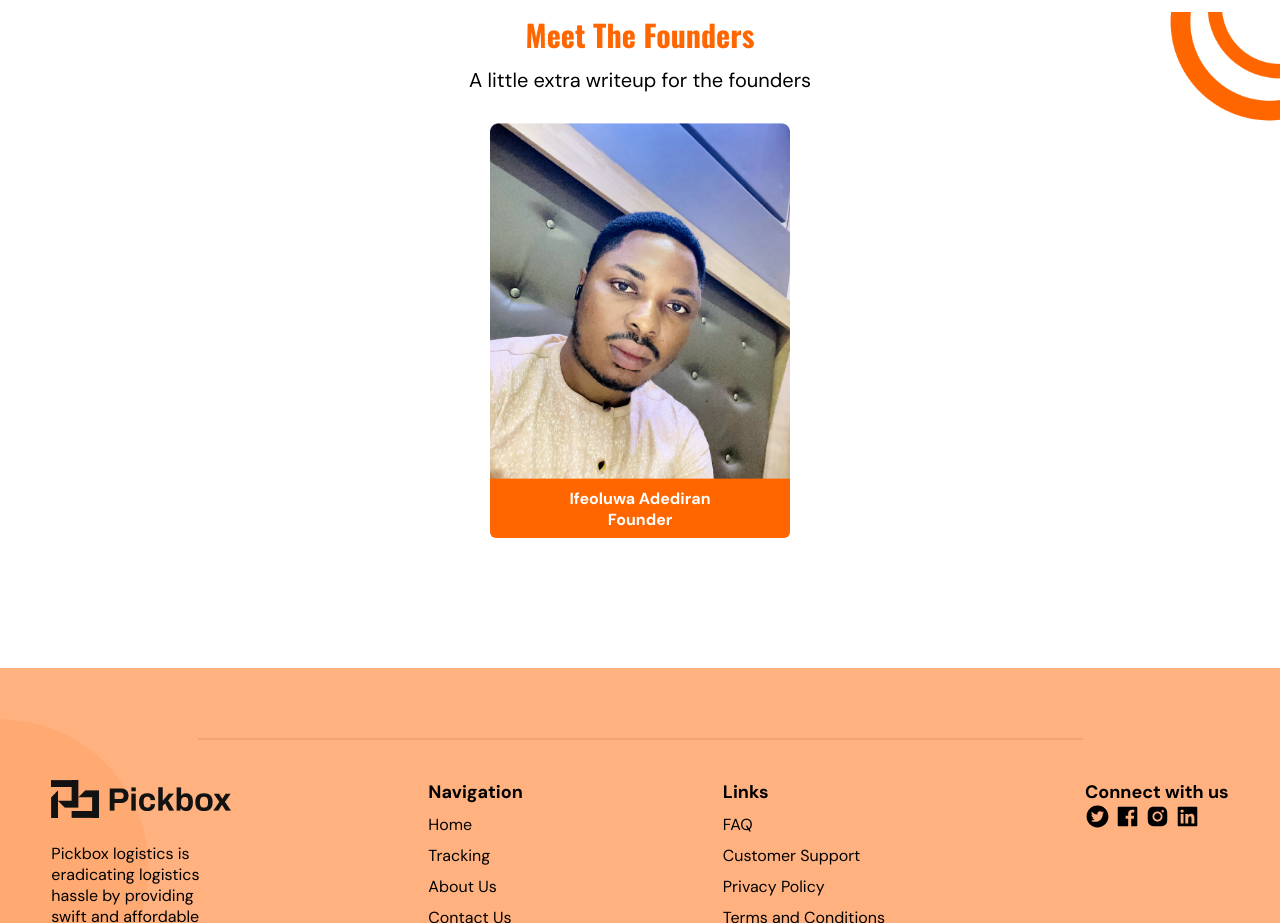
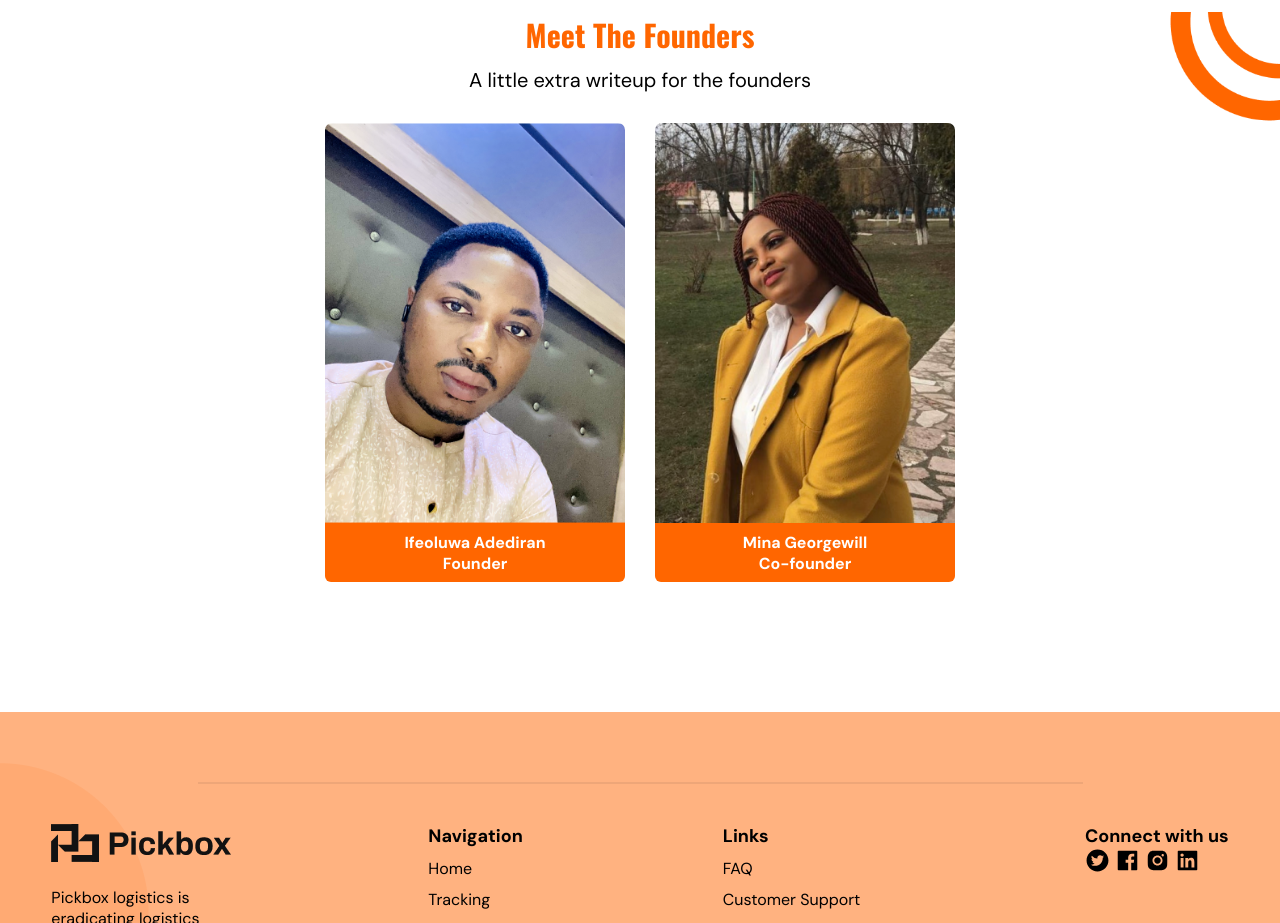
Before and after one commit to Pickbox-Project/Pickbox-frontend, a React (Create React App) app: page /aboutus in a window 1280 px wide. Shown: the part 840-1763 px from the top of the page. Built offline with nearby package versions, Linux system fonts and the light colour scheme.

Commit message:
Started styling the Founders Component

```diff
--- a/src/Components/Founders/Founders.css
+++ b/src/Components/Founders/Founders.css
@@ -28,8 +28,10 @@
 
 .founder-image {
     width: 300px;
-    border-top-right-radius: 6px;
-    border-top-left-radius: 6px;
+    height: 400px;
+    border-top-right-radius: 7px;
+    border-top-left-radius: 7px;
+    object-fit: cover;
 }
 
 .founder-info-text {
--- a/src/Components/Founders/Founders.jsx
+++ b/src/Components/Founders/Founders.jsx
@@ -1,7 +1,7 @@
 import React from "react";
 import "./Founders.css";
 import vectorRight from "../../Assets/images/vector right.png";
-import founderImage from "../../Assets/images/Adediran Ifeoluwa.png";
+import { foundersDatas } from "./data";
 
 const Founders = () => {
   return (
@@ -16,13 +16,21 @@ const Founders = () => {
         <h5>A little extra writeup for the founders</h5>
       </div>
       <div className="founders-gallery">
-        <div className="founders-card">
-          <img src={founderImage} alt="" className="founder-image" />
-          <div className="founder-info-text">
-            <h5 className="founder-name">Ifeoluwa Adediran</h5>
-            <h5 className="founder-role">Founder</h5>
+        {foundersDatas.map((foundersData) => (
+          <div className="founders-card">
+            <img
+              src={foundersData.founderImage}
+              alt=""
+              className="founder-image"
+            />
+            <div className="founder-info-text">
+              <h5 className="founder-name">{foundersData.founderName}</h5>
+              <h5 className="founder-role" key={foundersData.id}>
+                {foundersData.founderRole}
+              </h5>
+            </div>
           </div>
-        </div>
+        ))}
       </div>
     </div>
   );
--- /dev/null
+++ b/src/Components/Founders/data.js
@@ -0,0 +1,15 @@
+import founderImage from "../../Assets/images/Adediran Ifeoluwa.png";
+import coFounderImage from "../../Assets/images/Mina Georgewill.png";
+export const foundersDatas = [{
+        id: 1,
+        founderName: "Ifeoluwa Adediran",
+        founderImage: founderImage,
+        founderRole: "Founder",
+    },
+    {
+        id: 2,
+        founderName: "Mina Georgewill",
+        founderImage: coFounderImage,
+        founderRole: "Co-founder",
+    },
+];
```
Also changed, not shown: src/Assets/images/Mina Georgewill.png (added).
